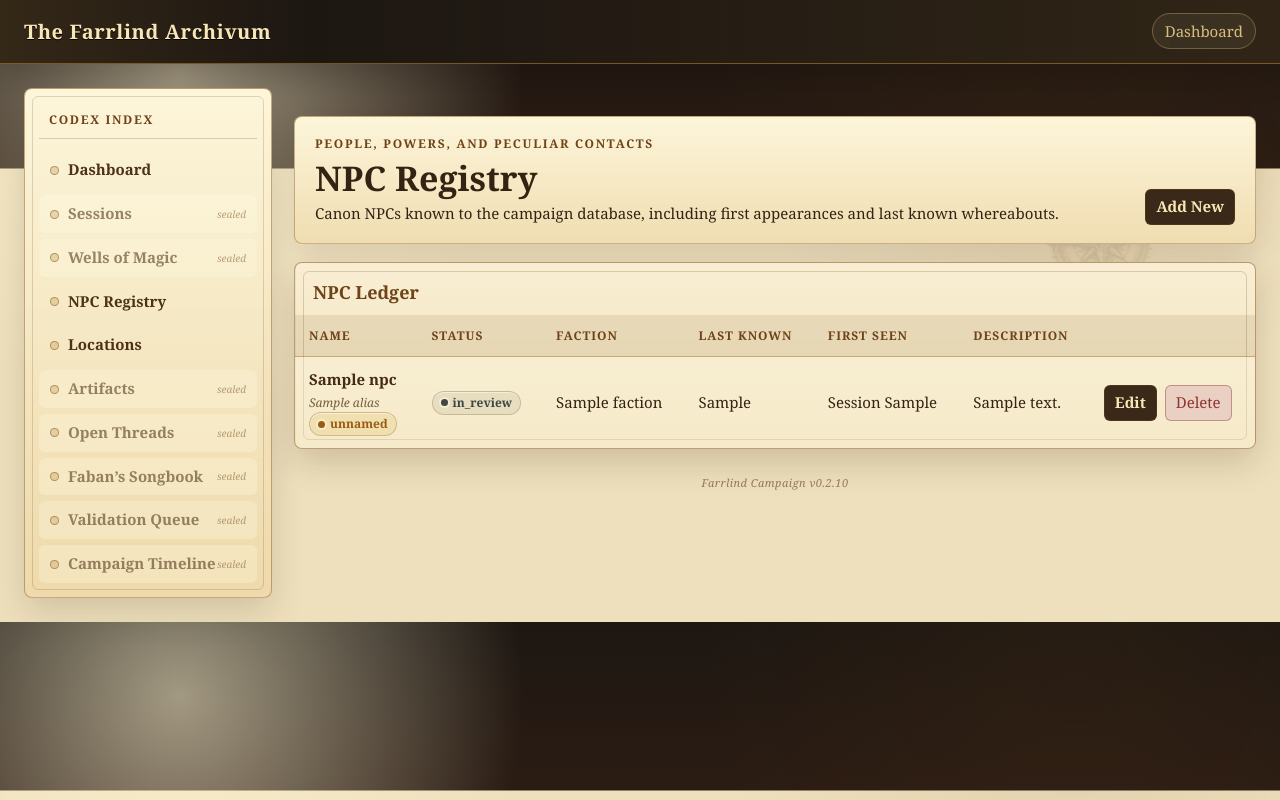
After one commit to kgustafson/Farrlind_Campaign, a FastAPI app: template web_review/templates/npcs.html in a window 1280 px wide. The commit adds this page. Run offline with FastAPI, Linux system fonts and the light colour scheme; the template is opened without the code that fills it: most values are stand-ins (such as "Sample title", 1, 10 or a date in 2020).

Commit message:
Add NPC registry interface

```diff
--- a/version.md
+++ b/version.md
@@ -1,6 +1,6 @@
 # Version
 
-v0.2.9
+v0.2.10
 
 ## Versioning
 
@@ -44,4 +44,4 @@ Canon-changing reruns may only become canonical after explicit human review and
 
 ## Current Baseline
 
-`v0.2.9` promotes two-worker parallel transcription into the campaign workflow.
+`v0.2.10` adds the NPC Registry web interface and documents the NPC canon load path.
--- a/web_review/app.py
+++ b/web_review/app.py
@@ -80,6 +80,20 @@ def location_form_values(form) -> dict:
         "is_underwater": checkbox_value(form.get("is_underwater")),
         "is_feywild": checkbox_value(form.get("is_feywild")),
         "first_visited_session": optional_int(form.get("first_visited_session")),
+        "notes": (form.get("notes") or "").strip(),
+    }
+
+
+def npc_form_values(form) -> dict:
+    return {
+        "name": (form.get("name") or "").strip(),
+        "alias": (form.get("alias") or "").strip(),
+        "faction_id": optional_int(form.get("faction_id")),
+        "entity_status_id": optional_int(form.get("entity_status_id")),
+        "last_known_location_id": optional_int(form.get("last_known_location_id")),
+        "first_seen_session": optional_int(form.get("first_seen_session")),
+        "description": (form.get("description") or "").strip(),
+        "is_named": checkbox_value(form.get("is_named")),
         "notes": (form.get("notes") or "").strip(),
     }
 
@@ -397,6 +411,90 @@ async def delete_location(location_id: int):
     return RedirectResponse(url="/locations?deleted=1", status_code=303)
 
 
+@app.get("/npcs", response_class=HTMLResponse)
+def npcs_index(request: Request, modal: str = ""):
+    try:
+        rows = canon.npc_rows()
+        statuses = canon.entity_statuses()
+        factions = canon.factions()
+        locations = canon.location_rows()
+    except canon.CanonReadError as exc:
+        raise HTTPException(status_code=503, detail=str(exc))
+    return templates.TemplateResponse(
+        request,
+        "npcs.html",
+        {
+            "npcs": rows,
+            "statuses": statuses,
+            "factions": factions,
+            "locations": locations,
+            "editing": None,
+            "show_npc_modal": modal == "add",
+        },
+    )
+
+
+@app.post("/npcs")
+async def create_npc(request: Request):
+    form = await request.form()
+    values = npc_form_values(form)
+    if not values["name"]:
+        return RedirectResponse(url="/npcs?create_failed=1", status_code=303)
+    try:
+        canon.create_npc(values)
+    except canon.CanonWriteError:
+        return RedirectResponse(url="/npcs?create_failed=1", status_code=303)
+    return RedirectResponse(url="/npcs?created=1", status_code=303)
+
+
+@app.get("/npcs/{npc_id}/edit", response_class=HTMLResponse)
+def edit_npc(request: Request, npc_id: int):
+    try:
+        rows = canon.npc_rows()
+        statuses = canon.entity_statuses()
+        factions = canon.factions()
+        locations = canon.location_rows()
+        editing = canon.npc_detail(npc_id)
+    except canon.CanonReadError as exc:
+        raise HTTPException(status_code=503, detail=str(exc))
+    if not editing:
+        raise HTTPException(status_code=404, detail="NPC not found.")
+    return templates.TemplateResponse(
+        request,
+        "npcs.html",
+        {
+            "npcs": rows,
+            "statuses": statuses,
+            "factions": factions,
+            "locations": locations,
+            "editing": editing,
+            "show_npc_modal": True,
+        },
+    )
+
+
+@app.post("/npcs/{npc_id}")
+async def update_npc(request: Request, npc_id: int):
+    form = await request.form()
+    values = npc_form_values(form)
+    if not values["name"]:
+        return RedirectResponse(url=f"/npcs/{npc_id}/edit?update_failed=1", status_code=303)
+    try:
+        canon.update_npc(npc_id, values)
+    except canon.CanonWriteError:
+        return RedirectResponse(url=f"/npcs/{npc_id}/edit?update_failed=1", status_code=303)
+    return RedirectResponse(url="/npcs?updated=1", status_code=303)
+
+
+@app.post("/npcs/{npc_id}/delete")
+async def delete_npc(npc_id: int):
+    try:
+        canon.delete_npc(npc_id)
+    except canon.CanonWriteError:
+        return RedirectResponse(url="/npcs?delete_failed=1", status_code=303)
+    return RedirectResponse(url="/npcs?deleted=1", status_code=303)
+
+
 @app.get("/api/review-status")
 def api_review_status():
     return [row.__dict__ for row in reviews.dashboard_rows()]
@@ -431,6 +529,14 @@ def api_locations():
         raise HTTPException(status_code=503, detail=str(exc))
 
 
+@app.get("/api/npcs")
+def api_npcs():
+    try:
+        return canon.npc_rows()
+    except canon.CanonReadError as exc:
+        raise HTTPException(status_code=503, detail=str(exc))
+
+
 @app.get("/api/event-types")
 def api_event_types():
     try:
--- a/web_review/static/review.css
+++ b/web_review/static/review.css
@@ -729,7 +729,8 @@ dd { margin: 0; }
   background: rgba(29, 23, 18, .58);
   backdrop-filter: blur(2px);
 }
-.location-modal {
+.location-modal,
+.archive-modal {
   width: min(640px, 100%);
   max-height: calc(100vh - 44px);
   overflow: auto;
@@ -749,7 +750,8 @@ dd { margin: 0; }
   padding-bottom: 10px;
   border-bottom: 1px solid rgba(110, 67, 24, .24);
 }
-.location-modal h2 {
+.location-modal h2,
+.archive-modal h2 {
   margin: 0;
   color: var(--brass-dark);
 }
@@ -786,6 +788,31 @@ dd { margin: 0; }
   gap: 8px;
   margin-top: 12px;
 }
+.form-grid {
+  display: grid;
+  gap: 12px;
+}
+.form-grid.two-col {
+  grid-template-columns: repeat(2, minmax(0, 1fr));
+}
+.form-grid.three-col {
+  grid-template-columns: repeat(3, minmax(0, 1fr));
+}
+.subtle-line {
+  display: block;
+  margin-top: 3px;
+  color: var(--muted);
+  font-size: 12px;
+  font-style: italic;
+  font-weight: 400;
+}
+.npc-status-alive,
+.npc-status-witnessed { color: var(--ok); }
+.npc-status-dead,
+.npc-status-fled { color: var(--bad); }
+.npc-status-unknown,
+.npc-status-missing,
+.npc-status-imprisoned { color: var(--warn); }
 .row-actions {
   display: flex;
   align-items: center;
@@ -809,6 +836,9 @@ dd { margin: 0; }
 }
 .location-table td:nth-child(6) {
   max-width: 360px;
+}
+.npc-table td:nth-child(6) {
+  max-width: 420px;
 }
 @media (max-width: 1180px) {
   .app-shell {
@@ -923,6 +953,10 @@ dd { margin: 0; }
   .status-table .icon-link {
     justify-self: start;
   }
+  .form-grid.two-col,
+  .form-grid.three-col {
+    grid-template-columns: 1fr;
+  }
 }
 @media (max-width: 1100px) {
 
--- a/web_review/templates/base.html
+++ b/web_review/templates/base.html
@@ -22,7 +22,7 @@
         <a class="sidebar-link {% if request.url.path == '/' %}active{% endif %}" href="/">Dashboard</a>
         <span class="sidebar-link disabled" aria-disabled="true">Sessions</span>
         <span class="sidebar-link disabled" aria-disabled="true">Wells of Magic</span>
-        <span class="sidebar-link disabled" aria-disabled="true">NPC Registry</span>
+        <a class="sidebar-link {% if request.url.path.startswith('/npcs') %}active{% endif %}" href="/npcs">NPC Registry</a>
         <a class="sidebar-link {% if request.url.path.startswith('/locations') %}active{% endif %}" href="/locations">Locations</a>
         <span class="sidebar-link disabled" aria-disabled="true">Artifacts</span>
         <span class="sidebar-link disabled" aria-disabled="true">Open Threads</span>
--- /dev/null
+++ b/web_review/templates/npcs.html
@@ -0,0 +1,153 @@
+{% extends "base.html" %}
+{% block title %}NPC Registry | The Farrlind Archivum{% endblock %}
+{% block body_class %}archive-dashboard{% endblock %}
+{% block content %}
+<section class="page-head archive-section-head">
+  <div>
+    <p class="eyebrow">People, Powers, and Peculiar Contacts</p>
+    <h1>NPC Registry</h1>
+    <p>Canon NPCs known to the campaign database, including first appearances and last known whereabouts.</p>
+  </div>
+  <a class="icon-link add-new-link" href="/npcs?modal=add">Add New</a>
+</section>
+
+{% if request.query_params.get("created") %}
+  <div class="flash">NPC added.</div>
+{% endif %}
+{% if request.query_params.get("updated") %}
+  <div class="flash">NPC updated.</div>
+{% endif %}
+{% if request.query_params.get("deleted") %}
+  <div class="flash">NPC deleted.</div>
+{% endif %}
+{% if request.query_params.get("create_failed") %}
+  <div class="flash error-flash">NPC was not added. Name must be filled in and related fields must be valid.</div>
+{% endif %}
+{% if request.query_params.get("update_failed") %}
+  <div class="flash error-flash">NPC was not updated. Check the name and related fields.</div>
+{% endif %}
+{% if request.query_params.get("delete_failed") %}
+  <div class="flash error-flash">NPC was not deleted. It may still be referenced by events, artifacts, knowledge records, or relationships.</div>
+{% endif %}
+
+<section class="table-wrap archive-ledger" aria-label="NPC ledger">
+  <table class="status-table npc-table">
+    <caption>NPC Ledger</caption>
+    <thead>
+      <tr>
+        <th>Name</th>
+        <th>Status</th>
+        <th>Faction</th>
+        <th>Last Known</th>
+        <th>First Seen</th>
+        <th>Description</th>
+        <th></th>
+      </tr>
+    </thead>
+    <tbody>
+      {% for npc in npcs %}
+      <tr>
+        <td class="session-cell" data-label="Name">
+          {{ npc.name }}
+          {% if npc.alias %}<span class="subtle-line">{{ npc.alias }}</span>{% endif %}
+          {% if not npc.is_named %}<span class="badge status-in_review">unnamed</span>{% endif %}
+        </td>
+        <td data-label="Status">
+          {% if npc.status %}
+            <span class="badge npc-status-{{ npc.status }}">{{ npc.status }}</span>
+          {% else %}
+            <span class="muted">unknown</span>
+          {% endif %}
+        </td>
+        <td data-label="Faction">{{ npc.faction or "—" }}</td>
+        <td data-label="Last Known">{{ npc.last_known_location or "—" }}</td>
+        <td data-label="First Seen">{% if npc.first_seen_session is not none %}Session {{ npc.first_seen_session }}{% else %}<span class="muted">—</span>{% endif %}</td>
+        <td data-label="Description">{{ npc.description or "—" }}</td>
+        <td data-label="Actions">
+          <div class="row-actions">
+            <a class="icon-link" href="/npcs/{{ npc.id }}/edit">Edit</a>
+            <form method="post" action="/npcs/{{ npc.id }}/delete">
+              <button class="danger-button" type="submit">Delete</button>
+            </form>
+          </div>
+        </td>
+      </tr>
+      {% endfor %}
+    </tbody>
+  </table>
+</section>
+
+{% if show_npc_modal %}
+<section class="modal-backdrop" role="presentation">
+  <div class="archive-modal" role="dialog" aria-modal="true" aria-labelledby="npc-modal-title">
+    <div class="modal-head">
+      <h2 id="npc-modal-title">{% if editing %}Edit NPC{% else %}Add NPC{% endif %}</h2>
+      <a class="modal-close" href="/npcs" aria-label="Close NPC form">×</a>
+    </div>
+    <form method="post" action="{% if editing %}/npcs/{{ editing.id }}{% else %}/npcs{% endif %}">
+      <div class="form-grid two-col">
+        <label class="field-block">
+          <span>Name</span>
+          <input name="name" required value="{{ editing.name if editing else '' }}">
+        </label>
+        <label class="field-block">
+          <span>Alias</span>
+          <input name="alias" value="{{ editing.alias if editing and editing.alias else '' }}">
+        </label>
+      </div>
+      <div class="form-grid three-col">
+        <label class="field-block">
+          <span>Status</span>
+          <select name="entity_status_id">
+            <option value="">unknown</option>
+            {% for status in statuses %}
+              <option value="{{ status.id }}" {% if editing and editing.entity_status_id == status.id %}selected{% endif %}>{{ status.status_code }}</option>
+            {% endfor %}
+          </select>
+        </label>
+        <label class="field-block">
+          <span>Faction</span>
+          <select name="faction_id">
+            <option value="">none</option>
+            {% for faction in factions %}
+              <option value="{{ faction.id }}" {% if editing and editing.faction_id == faction.id %}selected{% endif %}>{{ faction.name }}</option>
+            {% endfor %}
+          </select>
+        </label>
+        <label class="field-block">
+          <span>First Seen Session</span>
+          <input name="first_seen_session" inputmode="numeric" value="{{ editing.first_seen_session if editing and editing.first_seen_session is not none else '' }}">
+        </label>
+      </div>
+      <label class="field-block">
+        <span>Last Known Location</span>
+        <select name="last_known_location_id">
+          <option value="">unknown</option>
+          {% for location in locations %}
+            <option value="{{ location.id }}" {% if editing and editing.last_known_location_id == location.id %}selected{% endif %}>{{ location.name }}</option>
+          {% endfor %}
+        </select>
+      </label>
+      <label class="field-block">
+        <span>Description</span>
+        <textarea name="description">{{ editing.description if editing else '' }}</textarea>
+      </label>
+      <label class="field-block">
+        <span>Notes</span>
+        <textarea name="notes">{{ editing.notes if editing else '' }}</textarea>
+      </label>
+      <div class="location-checks">
+        <label class="check-row">
+          <input type="checkbox" name="is_named" {% if not editing or editing.is_named %}checked{% endif %}>
+          <span>Named NPC</span>
+        </label>
+      </div>
+      <div class="panel-actions split-actions">
+        <a class="icon-link secondary-link" href="/npcs">Cancel</a>
+        <button type="submit">{% if editing %}Save NPC{% else %}Add NPC{% endif %}</button>
+      </div>
+    </form>
+  </div>
+</section>
+{% endif %}
+{% endblock %}
```
Also changed, not shown: docs/farrlind_workflow.md (+10 -0 lines), revision.md (+10 -0 lines), tests/test_web_review.py (+174 -0 lines), web_review/services/canon.py (+86 -0 lines).
